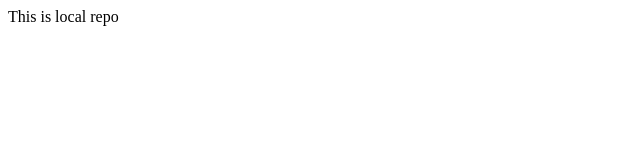
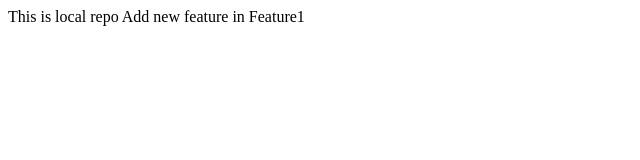
Before and after one commit to rushichougule-14/LocalRepo, a plain HTML site: page index.html in a window 1280 px wide. Shown: the whole page, without its empty margins (0-640 px from the left). Drawn offline with Linux system fonts and the light colour scheme.

Commit message:
Added the new feature

```diff
--- a/index.html
+++ b/index.html
@@ -1 +1,2 @@
 <p1>This is local repo</p1>
+<p1>Add new feature in Feature1</p1>
```
